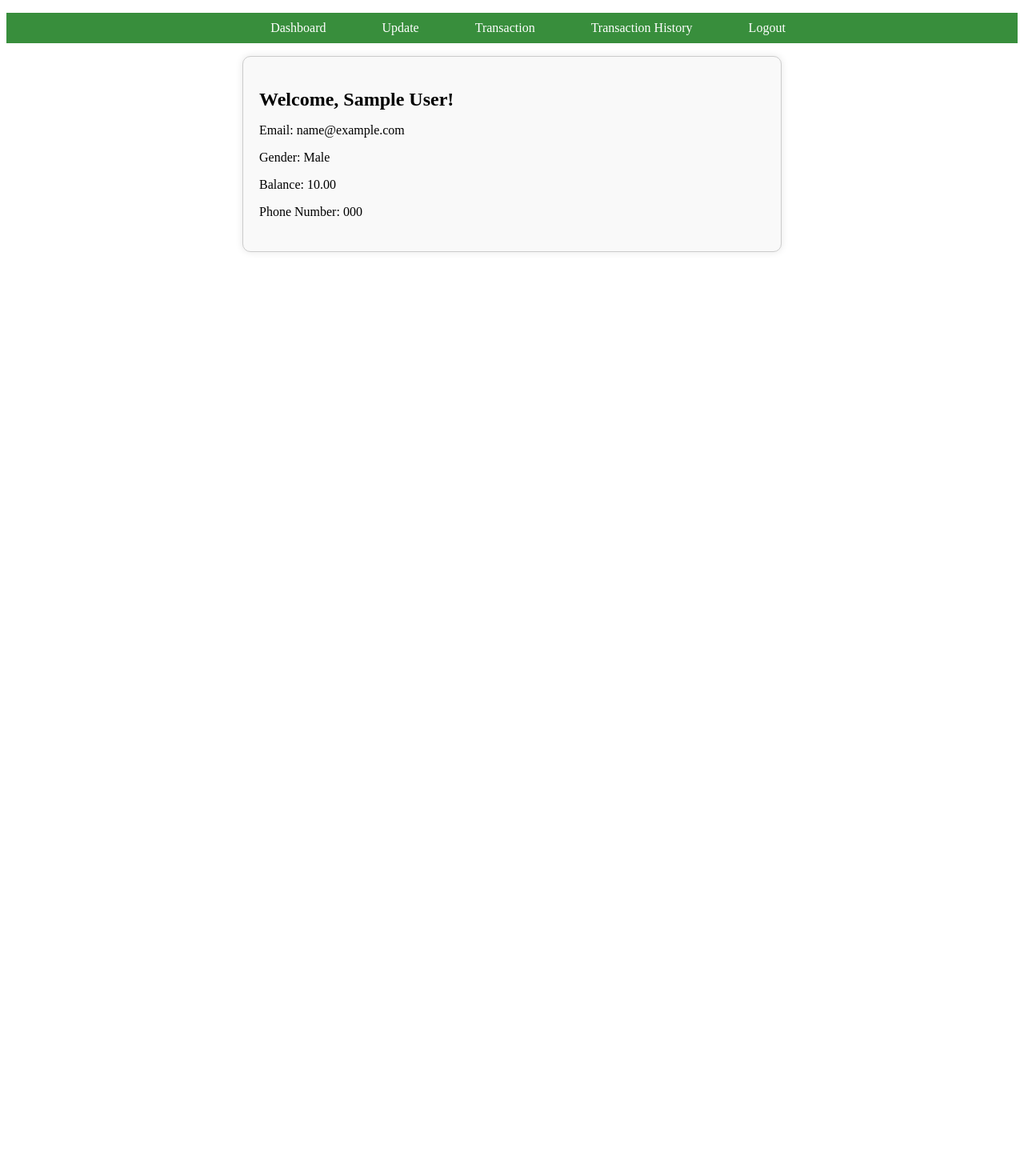
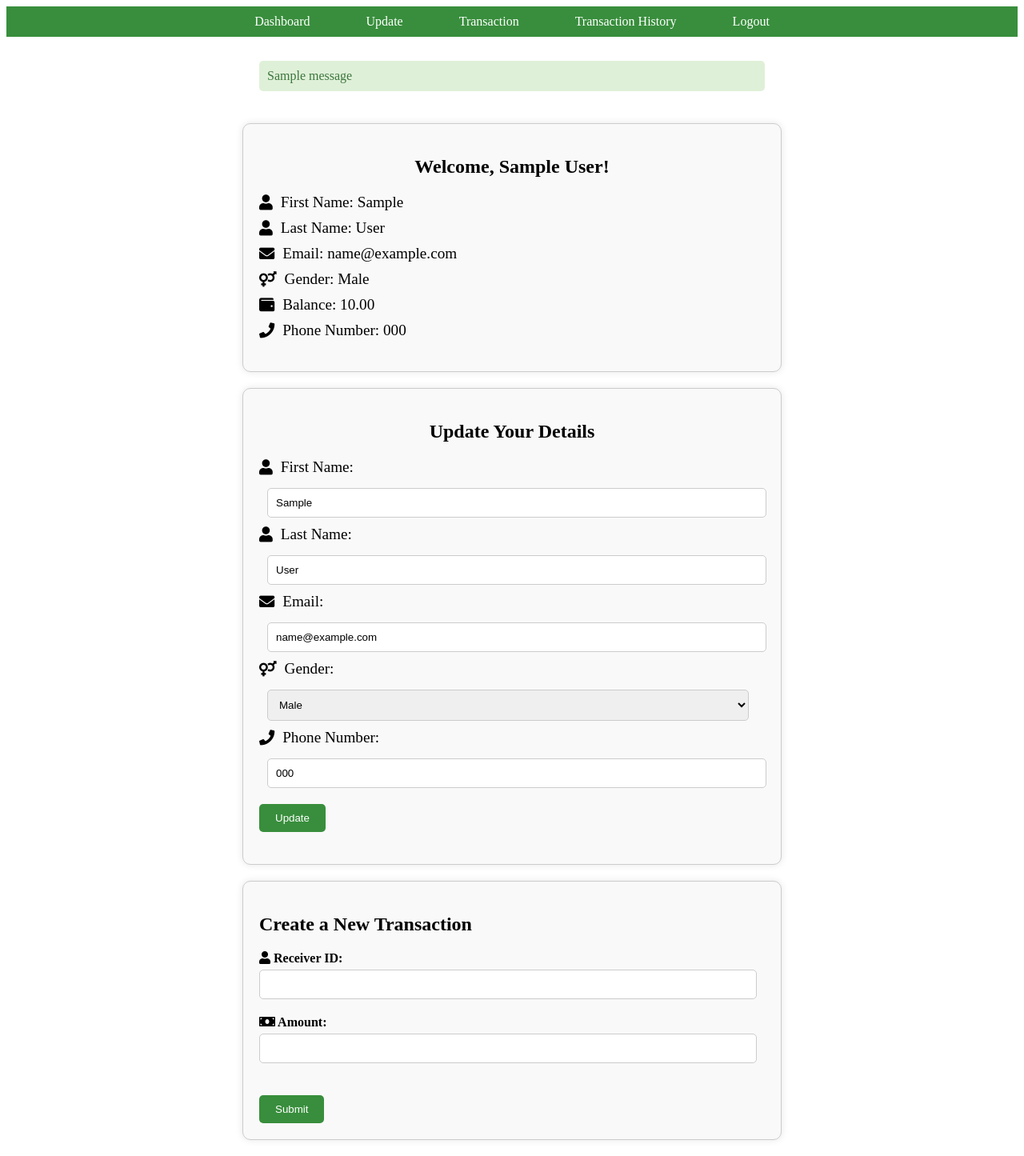
Before and after one commit to VijayFencer/Bank_Management_Django, a Django app: page /dashboard in a window 1280 px wide. Shown: the whole page at 80% size. Before the commit the page ends 315 px from the top, so only its background shows below. Run offline with Django 5.2, Linux system fonts and the light colour scheme; a user stored in the database is signed in; tables that the repository leaves empty hold one stand-in row (values such as "Sample post"); one stand-in notice (Sample message) is shown.

Commit message:
updated dashboard

```diff
--- a/banking_system/main/models.py
+++ b/banking_system/main/models.py
@@ -23,3 +23,16 @@ class Customer(AbstractUser):
     email_customer = models.CharField(max_length=255, null=True, default=None)
     def __str__(self):
         return self.Customer_name
+
+class Transaction(models.Model):
+    transaction_id = models.AutoField(primary_key=True, unique=True)
+    sender = models.ForeignKey(Customer, related_name='sent_transactions', on_delete=models.CASCADE)
+    receiver = models.ForeignKey(Customer, related_name='received_transactions', on_delete=models.CASCADE)
+    amount = models.DecimalField(max_digits=10, decimal_places=2)
+    date = models.DateTimeField(auto_now_add=True)
+
+    def __str__(self):
+        return f'Transaction {self.transaction_id}: {self.sender.Customer_name} to {self.receiver.Customer_name}'
+
+    class Meta:
+        ordering = ['-date']
--- a/banking_system/main/static/css/dashboard.css
+++ b/banking_system/main/static/css/dashboard.css
@@ -1,3 +1,4 @@
+/* Container styling */
 .container {
     width: 50%;
     margin: auto;
@@ -6,15 +7,33 @@
     border-radius: 10px;
     background-color: #f9f9f9;
     box-shadow: 0 0 10px rgba(0, 0, 0, 0.1);
+    margin-top: 20px;
+    margin-bottom: 20px;
 }
+
+/* User info styling */
 .user-info {
     margin-bottom: 20px;
 }
+
 .user-info h2 {
-    margin-bottom: 10px;
+    margin-bottom: 20px;
+    text-align: center;
 }
 
+.user-info p {
+    display: flex;
+    align-items: center;
+    font-size: 1.2em;
+    margin: 10px 0;
+}
 
+.user-info i {
+    margin-right: 10px;
+
+}
+
+/* Navbar styling */
 nav {
     background-color: #388E3C;
     position: sticky;
@@ -26,6 +45,8 @@ nav ul {
     list-style: none;
     display: flex;
     justify-content: center;
+    padding: 0;
+    margin: 0;
 }
 
 nav ul li {
@@ -43,6 +64,103 @@ nav ul li a {
 nav ul li a:hover {
     background-color: #2E7D32;
 }
+
 .hide-navbar {
     display: none;
 }
+
+
+.user-info, .update-form {
+    margin-bottom: 20px;
+}
+
+.user-info h2, .update-form h2 {
+    margin-bottom: 20px;
+    text-align: center;
+}
+
+.user-info p, .update-form label {
+    display: flex;
+    align-items: center;
+    font-size: 1.2em;
+    margin: 10px 0;
+}
+
+.user-info i, .update-form i ,.transaction-form{
+    margin-right: 10px;
+}
+
+.update-form input, .update-form select {
+    width: calc(100% - 30px);
+    padding: 10px;
+    margin-left: 10px;
+    margin-top: 5px;
+    border: 1px solid #ccc;
+    border-radius: 5px;
+}
+
+/* Messages styling */
+.messages {
+    width: 50%;
+    margin: 20px auto;
+    padding: 10px;
+}
+
+.alert {
+    padding: 10px;
+    border-radius: 5px;
+    margin-bottom: 10px;
+}
+
+.alert-success {
+    background-color: #dff0d8;
+    color: #3c763d;
+}
+
+.alert-error {
+    background-color: #f2dede;
+    color: #a94442;
+}
+
+
+.transaction-form {
+    margin-top: 20px;
+}
+
+.transaction-form h2 {
+    margin-bottom: 20px;
+}
+
+.transaction-form label {
+    display: block;
+    margin-bottom: 5px;
+    font-weight: bold;
+}
+
+.transaction-form input,
+.transaction-form select {
+    width: 100%;
+    padding: 10px;
+    margin-bottom: 20px;
+    border: 1px solid #ccc;
+    border-radius: 5px;
+    box-sizing: border-box;
+}
+
+.transaction-form button {
+    margin-top: 20px;
+    padding: 10px 20px;
+    background-color: #388E3C;
+    color: #fff;
+    border: none;
+    border-radius: 5px;
+    cursor: pointer;
+}
+
+.transaction-form button:hover {
+    background-color: #2E7D32;
+}
+
+i{
+    color:#000;
+}
--- a/banking_system/main/templates/home/dashboard.html
+++ b/banking_system/main/templates/home/dashboard.html
@@ -4,7 +4,7 @@
 <head>
     <title>Dashboard</title>
     <link rel="stylesheet" href="{% static 'css/dashboard.css' %}">
-
+    <link rel="stylesheet" href="https://cdnjs.cloudflare.com/ajax/libs/font-awesome/5.15.3/css/all.min.css">
 </head>
 <body>
     <header>
@@ -15,18 +15,76 @@
                 <li><a href="#transaction">Transaction</a></li>
                 <li><a href="#thistory" id="contact-link">Transaction History</a></li>
                 <li><a href="/logout">Logout</a></li>
-
             </ul>
         </nav>
     </header>
+    {% if messages %}
+        <div class="messages">
+            {% for message in messages %}
+                <div class="alert alert-{{ message.tags }}">{{ message }}</div>
+            {% endfor %}
+        </div>
+    {% endif %}
     <div class="container" id="dashboard">
         <div class="user-info">
             <h2>Welcome, {{ user.Customer_name }}!</h2>
-            <p>Email: {{ user.email_customer }}</p>
-            <p>Gender: {% if user.gender == 'M' %}Male{% else %}Female{% endif %}</p>
-            <p>Balance: {{ user.balance }}</p>
-            <p>Phone Number: {{user.phone_number}}</p>
+            <p><i class="fas fa-user"></i> First Name: {{ user.first_name }}</p>
+            <p><i class="fas fa-user"></i> Last Name: {{ user.last_name }}</p>
+            <p><i class="fas fa-envelope"></i> Email: {{ user.email_customer }}</p>
+            <p><i class="fas fa-venus-mars"></i> Gender: {% if user.gender == 'M' %}Male{% else %}Female{% endif %}</p>
+            <p><i class="fas fa-wallet"></i> Balance: {{ user.balance }}</p>
+            <p><i class="fas fa-phone"></i> Phone Number: {{ user.phone_number }}</p>
         </div>
     </div>
+        <div class="container" id="update">
+            <div class="update-form">
+                <h2>Update Your Details</h2>
+                <form method="post" action="/update_user">
+                    {% csrf_token %}
+                    <label for="first_name"><i class="fas fa-user"></i> First Name:</label>
+                    <input type="text" id="first_name" name="first_name" value="{{ user.first_name }}" required>
+
+                    <label for="last_name"><i class="fas fa-user"></i> Last Name:</label>
+                    <input type="text" id="last_name" name="last_name" value="{{ user.last_name }}" required>
+
+                    <label for="email"><i class="fas fa-envelope"></i> Email:</label>
+                    <input type="email" id="email" name="email" value="{{ user.email_customer }}" required>
+
+                    <label for="gender"><i class="fas fa-venus-mars"></i> Gender:</label>
+                    <select id="gender" name="gender" required>
+                        <option value="M" {% if user.gender == 'M' %}selected{% endif %}>Male</option>
+                        <option value="F" {% if user.gender == 'F' %}selected{% endif %}>Female</option>
+                    </select>
+
+                    <label for="phone_number"><i class="fas fa-phone"></i> Phone Number:</label>
+                    <input type="text" id="phone_number" name="phone_number" value="{{ user.phone_number }}" required>
+
+                    <button type="submit" style="margin-top: 20px; padding: 10px 20px; background-color: #388E3C; color: #fff; border: none; border-radius: 5px;">Update</button>
+                </form>
+            </div>
+    </div>
+    <div class="container" id="transaction">
+        <div class="transaction-form">
+            <h2>Create a New Transaction</h2>
+            <form method="post" action="/create_transaction">
+                {% csrf_token %}
+                <label for="receiver_id"><i class="fas fa-user"></i> Receiver ID:</label>
+                <input type="text" id="receiver_id" name="receiver_id" required>
+
+                <label for="amount"><i class="fas fa-money-bill"></i> Amount:</label>
+                <input type="number" id="amount" name="amount" required min="0">
+
+                <button type="submit">Submit</button>
+            </form>
+        </div>
+    </div>
+    <script>
+        setTimeout(function() {
+            var messages = document.querySelectorAll('.alert');
+            messages.forEach(function(message) {
+                message.style.display = 'none';
+            });
+        }, 10000);
+    </script>
 </body>
 </html>
--- a/banking_system/main/urls.py
+++ b/banking_system/main/urls.py
@@ -6,5 +6,7 @@ urlpatterns = [
     path('', views.home, name='home'),
     path('login',views.login_view,name='login'),
     path('dashboard',views.dashboard,name='dashboard'),
-     path('logout/', views.logout_view, name='logout'),
+    path('logout', views.logout_view, name='logout'),
+    path('update_user',views.update_user,name='update'),
+    path('create_transaction',views.create_transaction,name='transactions'),
 ]
--- a/banking_system/main/views.py
+++ b/banking_system/main/views.py
@@ -3,7 +3,7 @@ from django.shortcuts import render, redirect
 from django.contrib.auth import authenticate, login  as auth_login
 from django.contrib.auth.decorators import login_required
 from django.http import HttpResponse
-from main.models import Customer
+from main.models import Customer,Transaction
 from django.contrib.auth import logout
 from django.contrib import messages
 
@@ -42,6 +42,8 @@ def login_view(request):
         user = authenticat(username=username, password=password)
         if user is not None:
             auth_login(request,user)
+            messages.success(request, 'Login successfully!')
+
             return redirect('dashboard')
         else:
             error = 'Invalid username or password.'
@@ -49,3 +51,65 @@ def login_view(request):
         next_page = request.GET.get('next', '')
         return render(request, 'home/login.html', {'next': next_page})
     return render(request, 'home/login.html', {'error': error})
+
+
+def update_user(request):
+    if request.user.is_authenticated:
+        if request.method == 'POST':
+            first_name = request.POST.get('first_name')
+            last_name = request.POST.get('last_name')
+            email = request.POST.get('email')
+            gender = request.POST.get('gender')
+            phone_number = request.POST.get('phone_number')
+            user = request.user
+            user.first_name=first_name
+            user.last_name=last_name
+            user.email=email
+            user.gender=gender
+            user.phone_number=phone_number
+            user.save()
+            messages.success(request, 'Your details have been updated successfully!')
+            return redirect('dashboard')
+
+    else:
+     error="Login Required"
+     messages.error(request, error)
+     return redirect('login')
+
+def create_transaction(request):
+    if request.user.is_authenticated:
+        if request.method == 'POST':
+            sender_id = request.user.id
+            receiver_id = request.POST.get('receiver_id')
+            amount = float(request.POST.get('amount'))
+
+            sender = Customer.objects.get(id=sender_id)
+            try:
+                receiver = Customer.objects.get(id=receiver_id)
+            except Customer.DoesNotExist:
+                messages.error(request, 'Receiver not found.')
+                return redirect('dashboard')
+            if sender.id==receiver.id:
+                messages.error(request, 'Not possible to transfer for same account.')
+                return redirect('dashboard')
+            if sender.balance - amount >= 500:
+                sender.balance -= amount
+                sender.save()
+
+                receiver.balance += amount
+                receiver.save()
+
+                transaction = Transaction.objects.create(
+                    sender=sender,
+                    receiver=receiver,
+                    amount=amount
+                )
+
+                messages.success(request, f'Transaction completed successfully! {transaction}')
+                return redirect('dashboard')
+            else:
+                messages.error(request, 'Insufficient balance. Minimum balance of 500 must be maintained.')
+    else:
+        error="Login Required"
+        messages.error(request, error)
+        return redirect('login')
```
Also changed, not shown: banking_system/main/static/css/login.css (+16 -0 lines), banking_system/main/migrations/0006_transaction.py (added).
